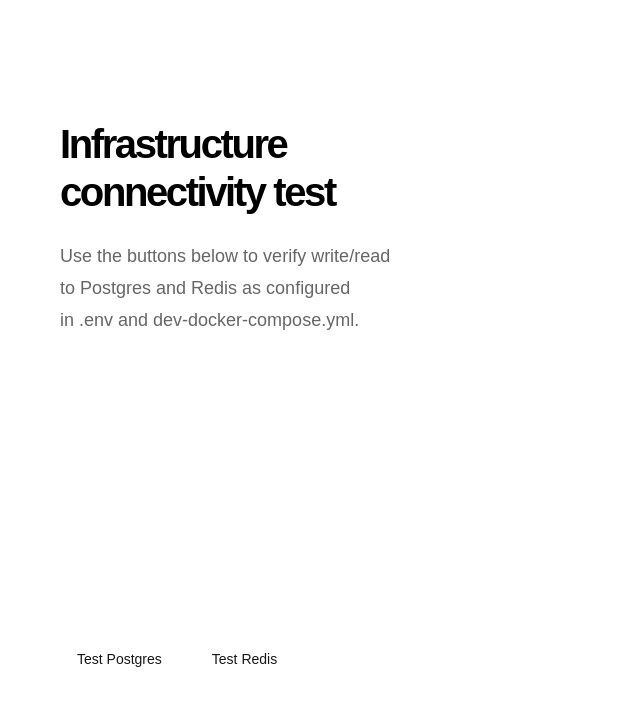
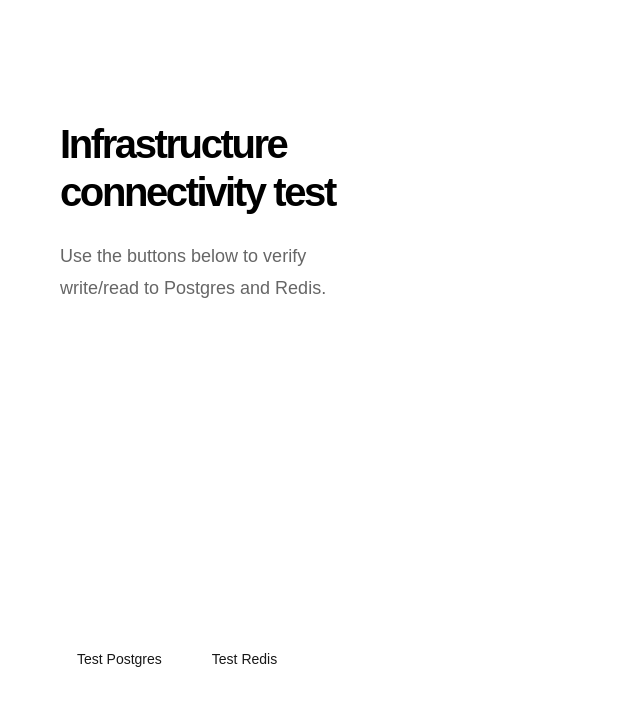
Before and after one commit to Capstone-Projects-2026-spring/project-code-battlegrounds-1-5, a Next.js app: page /test in a window 1280 px wide. Shown: the top 706 px of the page, without its empty margins (0-640 px from the left). Built offline with nearby package versions, Linux system fonts and the light colour scheme.

Commit message:
updates /test message

```diff
--- a/src/pages/test.tsx
+++ b/src/pages/test.tsx
@@ -42,7 +42,7 @@ export default function Home() {
         <>
             <Head>
                 <title>Infra Test</title>
-                <meta name="description" content="Infra connectivity test" />
+                <meta name="description" content="Infra Connectivity Test" />
                 <meta name="viewport" content="width=device-width, initial-scale=1" />
                 <link rel="icon" href="/favicon.ico" />
             </Head>
@@ -51,7 +51,7 @@ export default function Home() {
                 <main className={styles.main}>
                     <div className={styles.intro}>
                         <h1>Infrastructure connectivity test</h1>
-                        <p>Use the buttons below to verify write/read to Postgres and Redis as configured in .env and dev-docker-compose.yml.</p>
+                        <p>Use the buttons below to verify write/read to Postgres and Redis.</p>
                     </div>
 
                     <div className={styles.ctas}>
```
